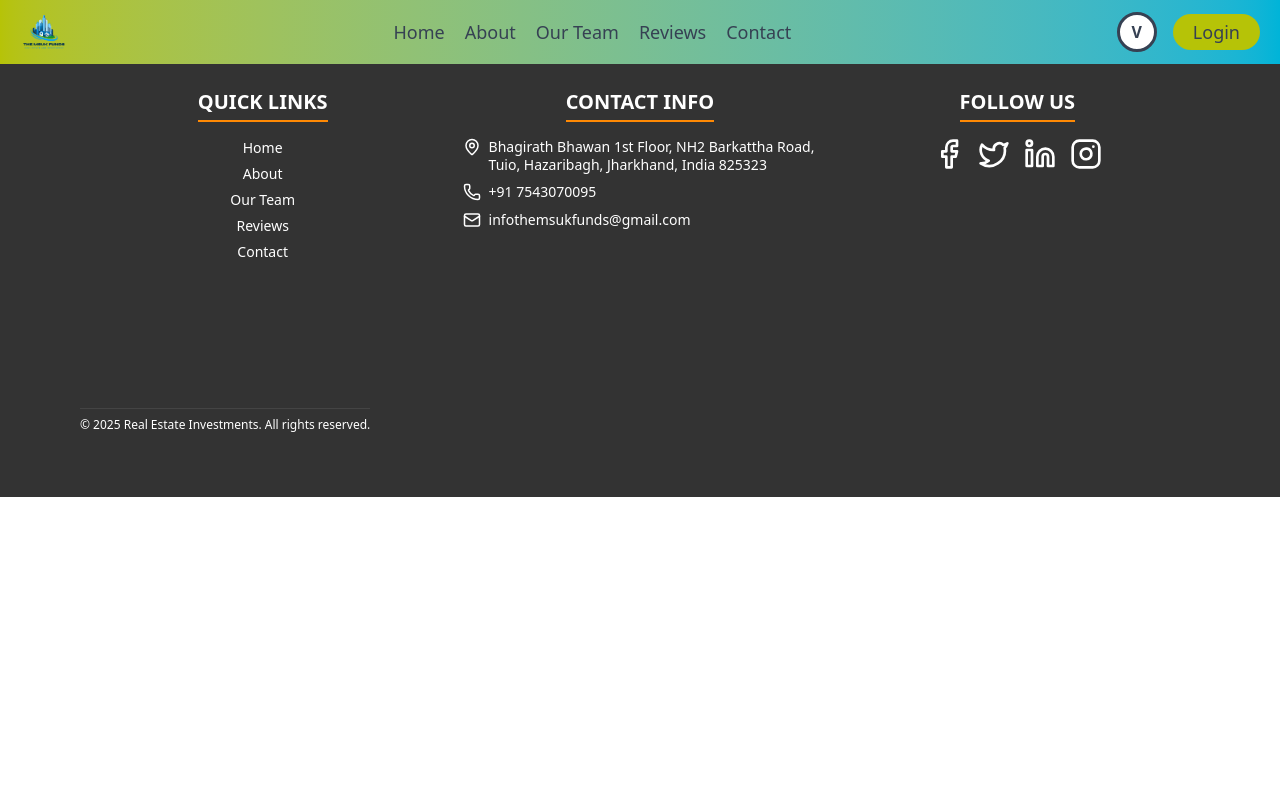
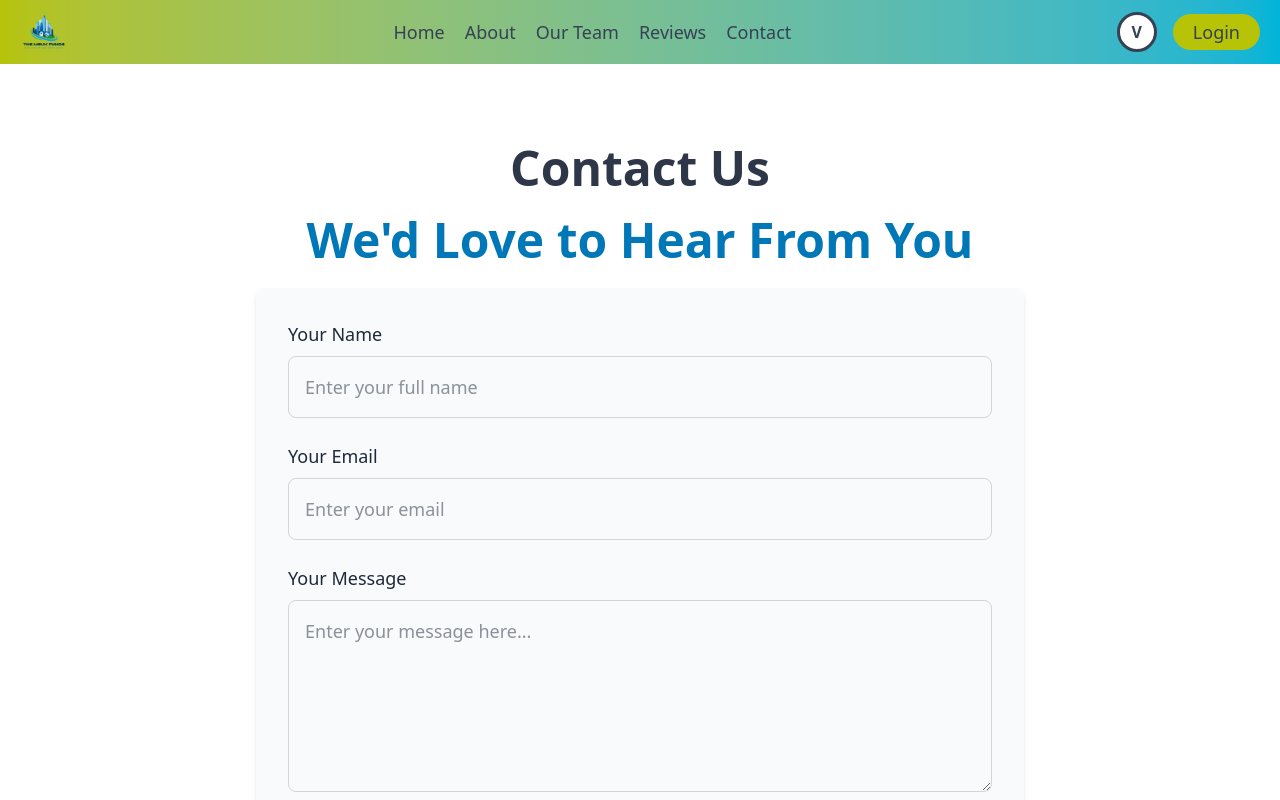
Before and after one commit to vinaysuman2629/suman, a React (Vite) app in the folder client/: page /contact in a window 1280 px wide. Shown: the top 800 px of the page. Built offline with nearby package versions, Linux system fonts and the light colour scheme.

Commit message:
Implement contact form with state management and validation; update Team section styling

```diff
--- a/client/src/pages/Contact.jsx
+++ b/client/src/pages/Contact.jsx
@@ -1,9 +1,84 @@
-import React from 'react'
+import React, { useState } from "react";
 
 const Contact = () => {
+  const [formData, setFormData] = useState({
+    name: "",
+    email: "",
+    message: ""
+  });
+
+  const handleChange = (e) => {
+    const { name, value } = e.target;
+    setFormData((prevData) => ({
+      ...prevData,
+      [name]: value
+    }));
+  };
+
+  const handleSubmit = (e) => {
+    e.preventDefault();
+    console.log(formData);
+  };
+
   return (
-    <div>Contact</div>
-  )
-}
+    <section className="bg-white py-20 px-6 mt-16">
+      <h1 className="text-3xl md:text-5xl font-bold text-[#2d3748] mb-6 text-center">Contact Us</h1>
+      <h2 className="text-3xl md:text-5xl font-bold text-[#0077b6] mb-6 text-center">We'd Love to Hear From You</h2>
 
-export default Contact
+      {/* Form Container */}
+      <div className="form-container max-w-3xl mx-auto bg-gray-50 p-8 rounded-lg shadow-md">
+        <form onSubmit={handleSubmit}>
+          <div className="form-group mb-6">
+            <label htmlFor="name" className="text-lg text-gray-800 mb-2 block">Your Name</label>
+            <input
+              type="text"
+              id="name"
+              name="name"
+              placeholder="Enter your full name"
+              required
+              value={formData.name}
+              onChange={handleChange}
+              className="w-full p-4 border border-gray-300 rounded-lg text-lg text-gray-800 focus:outline-none focus:border-blue-600"
+            />
+          </div>
+
+          <div className="form-group mb-6">
+            <label htmlFor="email" className="text-lg text-gray-800 mb-2 block">Your Email</label>
+            <input
+              type="email"
+              id="email"
+              name="email"
+              placeholder="Enter your email"
+              required
+              value={formData.email}
+              onChange={handleChange}
+              className="w-full p-4 border border-gray-300 rounded-lg text-lg text-gray-800 focus:outline-none focus:border-blue-600"
+            />
+          </div>
+
+          <div className="form-group mb-6">
+            <label htmlFor="message" className="text-lg text-gray-800 mb-2 block">Your Message</label>
+            <textarea
+              id="message"
+              name="message"
+              placeholder="Enter your message here..."
+              required
+              value={formData.message}
+              onChange={handleChange}
+              className="w-full p-4 h-48 border border-gray-300 rounded-lg text-lg text-gray-800 focus:outline-none focus:border-blue-600"
+            />
+          </div>
+
+          <button
+            type="submit"
+            className="w-full py-4 bg-orange-400 text-white text-lg rounded-full transition-colors duration-300 ease-in-out hover:bg-orange-500 cursor-pointer"
+          >
+            Send Message
+          </button>
+        </form>
+      </div>
+    </section>
+  );
+};
+
+export default Contact;
--- a/client/src/pages/Team.jsx
+++ b/client/src/pages/Team.jsx
@@ -3,7 +3,7 @@ import { assets } from '../assets/assets'
 
 const Team = () => {
   return (
-    <section id="team" className="py-12 md:py-24 px-8 mt-16 text-center bg-gradient-to-br from-[#f6fafb] to-[#ece9e9]">
+    <section className="py-12 md:py-24 px-8 mt-16 text-center bg-gradient-to-br from-[#f6fafb] to-[#ece9e9]">
       <h1 className="text-4xl font-bold text-[#0077b6] mb-2 uppercase">Meet Our Team</h1>
       <h2 className="text-xl font-medium text-[#0077b6] mb-10 uppercase">Our Founder and Engineer</h2>
 
```
